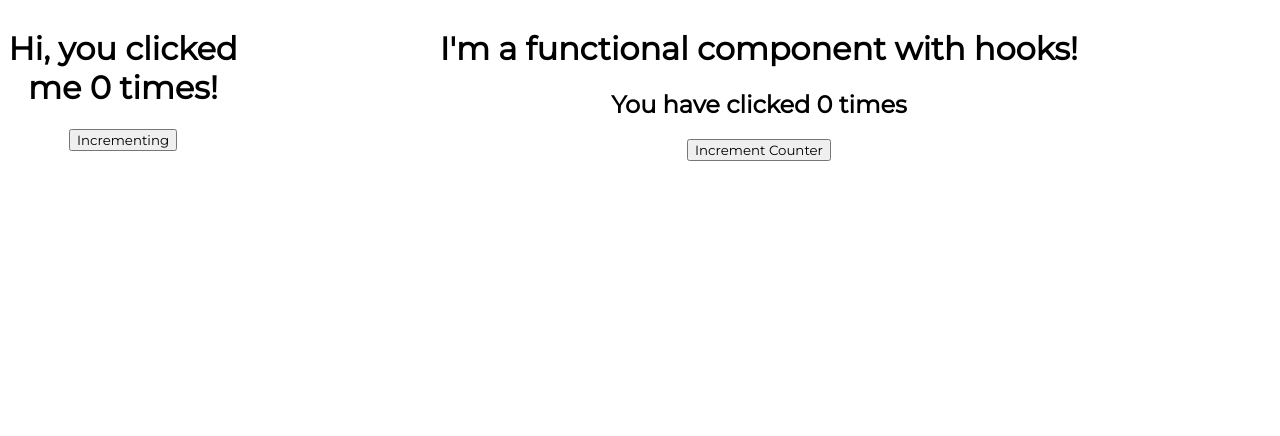
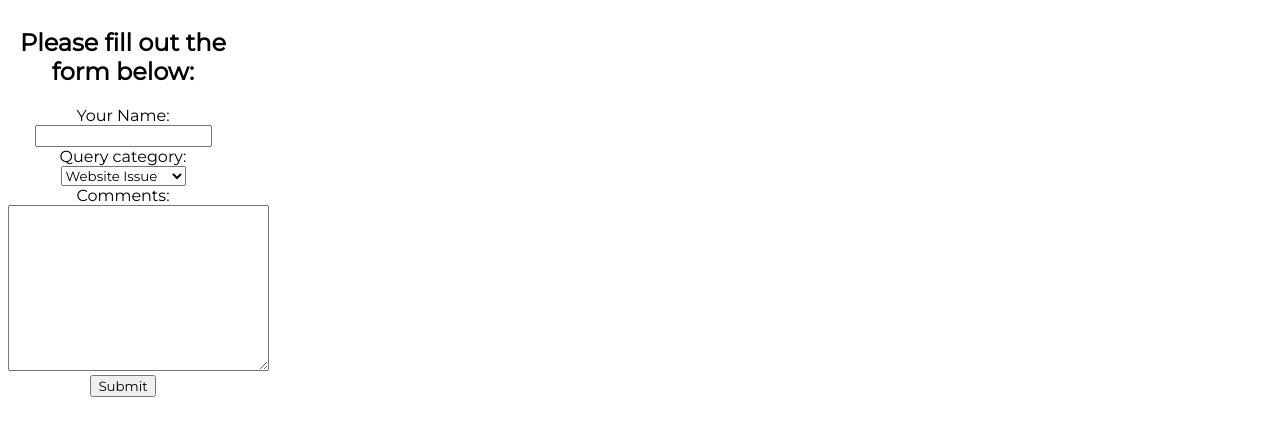
Before and after one commit to digimori/reactCI, a React (Vite) app: page / in a window 1280 px wide. Shown: the top 436 px of the page. Built offline with nearby package versions, Linux system fonts and the light colour scheme.

Commit message:
Converted class component for ControlledForm  into stateful functional component using useState hooks.

```diff
--- a/src/App.jsx
+++ b/src/App.jsx
@@ -24,16 +24,18 @@
 import SearchBar from './components/SearchBar';
 import ClassCounter from './components/ClassCounter';
 import HookCounter from './components/HookCounter';
+import ControlledFormHooks from './components/ControlledFormHooks';
 
 
 function App() {
 
   return (
       <div className={css.App}>
-        <ClassCounter />
+        <ControlledFormHooks />
+        {/*<ClassCounter />
         <HookCounter />
 
-        {/*<NavBarForm />
+        <NavBarForm />
         <Sidebar />
        <Content />
         <SearchBar />
--- /dev/null
+++ b/src/components/ControlledFormHooks.jsx
@@ -0,0 +1,49 @@
+import React, {useState} from 'react'
+
+function ControlledFormHooks() {
+    const [name, setName] = useState('')
+    const [comments, setComments] = useState('')
+    const [category, setCategory] = useState('')
+    const handleSubmit = (e) => {
+        e.preventDefault();
+        console.log(name, category, comments)
+    }
+
+  return (
+    <div>
+        <h2>Please fill out the form below:</h2>
+                <form onSubmit={handleSubmit}>
+                    <div>
+                    <label htmlFor="id-name">Your Name:</label>
+                    <input
+                        value={name}
+                        onChange={(e) => setName(e.target.value)}
+                        id="id-name"
+                        name="name"
+                        type="text"
+                    />
+                    </div>
+                    <div>
+                    <label htmlFor="id-category">Query category:</label>
+                    <select name="category" id="id-category"
+                            onChange={(e) => setCategory(e.target.value)}
+                            value={category}
+                            >
+                        <option value="website">Website Issue</option>
+                        <option value="order">Order Issue</option>
+                        <option value="general">General Inquiry</option>
+                    </select>
+                    </div>
+                    <div>
+                        <label htmlFor="id-comments">Comments:</label>
+                        <textarea name="comments" id="id-comments" cols="30" rows="10"
+                                  value={comments}
+                                  onChange={(e) => setComments(e.target.value)} />
+                    </div>
+                    <input type="submit" value="Submit" />
+                </form>
+            </div>
+  )
+}
+
+export default ControlledFormHooks
```
